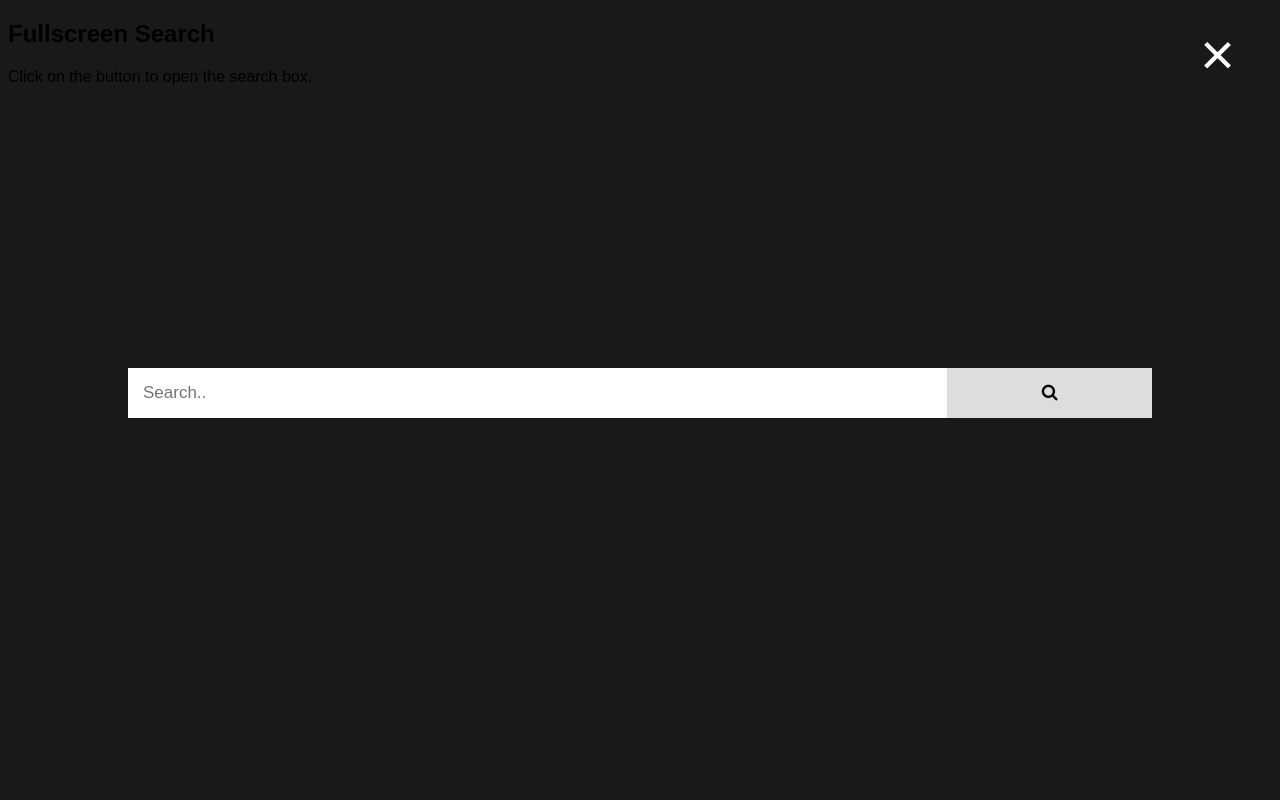
After one commit to euiyounghwang/python-django, a Django app: template rest_ui/templates/search/search.html in a window 1280 px wide. The commit adds this page. Run offline with Django 4.2, Linux system fonts and the light colour scheme; the template is opened without the code that fills it, so the values that code supplies are empty; parts of the project's set-up code (start-up, migrations or seed data) failed here and were passed over.

Commit message:
Update UI

```diff
--- /dev/null
+++ b/rest_ui/templates/search/search.html
@@ -0,0 +1,116 @@
+<!DOCTYPE html>
+<html>
+<head>
+<link rel="stylesheet" href="https://cdnjs.cloudflare.com/ajax/libs/font-awesome/4.7.0/css/font-awesome.min.css">
+<style>
+body {
+  font-family: Arial;
+}
+
+* {
+  box-sizing: border-box;
+}
+
+.openBtn {
+  background: #f1f1f1;
+  border: none;
+  padding: 10px 15px;
+  font-size: 20px;
+  cursor: pointer;
+}
+
+.openBtn:hover {
+  background: #bbb;
+}
+
+.overlay {
+  height: 100%;
+  width: 100%;
+  /* display: none; */
+  display: block;
+  position: fixed;
+  z-index: 1;
+  top: 0;
+  left: 0;
+  background-color: rgb(0,0,0);
+  background-color: rgba(0,0,0, 0.9);
+}
+
+.overlay-content {
+  position: relative;
+  top: 46%;
+  width: 80%;
+  text-align: center;
+  margin-top: 30px;
+  margin: auto;
+}
+
+.overlay .closebtn {
+  position: absolute;
+  top: 20px;
+  right: 45px;
+  font-size: 60px;
+  cursor: pointer;
+  color: white;
+}
+
+.overlay .closebtn:hover {
+  color: #ccc;
+}
+
+.overlay input[type=text] {
+  padding: 15px;
+  font-size: 17px;
+  border: none;
+  float: left;
+  width: 80%;
+  background: white;
+}
+
+.overlay input[type=text]:hover {
+  background: #f1f1f1;
+}
+
+.overlay button {
+  float: left;
+  width: 20%;
+  padding: 15px;
+  background: #ddd;
+  font-size: 17px;
+  border: none;
+  cursor: pointer;
+}
+
+.overlay button:hover {
+  background: #bbb;
+}
+</style>
+</head>
+<body>
+
+<div id="myOverlay" class="overlay">
+  <span class="closebtn" onclick="closeSearch()" title="Close Overlay">×</span>
+  <div class="overlay-content">
+    <form action="search" method="get">
+      <input type="text" placeholder="Search.." name="search">
+      <button type="submit"><i class="fa fa-search"></i></button>
+    </form>
+  </div>
+</div>
+
+<h2>Fullscreen Search</h2>
+<p>Click on the button to open the search box.</p>
+<!-- <button class="openBtn" onclick="openSearch()">Open Search Box</button>
+
+<script>
+function openSearch() {
+  document.getElementById("myOverlay").style.display = "block";
+}
+
+function closeSearch() {
+  document.getElementById("myOverlay").style.display = "none";
+} -->
+</script>
+
+</body>
+</html>
```
Also changed, not shown: rest_ui/controller/Rule.py (+6 -3 lines), rest_ui/service/SearchHandler.py (added, +44 -0 lines), rest_ui/templates/search/index.html (+88 -8 lines), rest_ui/views.py (+15 -28 lines), rest_ui/service/__init__.py (added).
